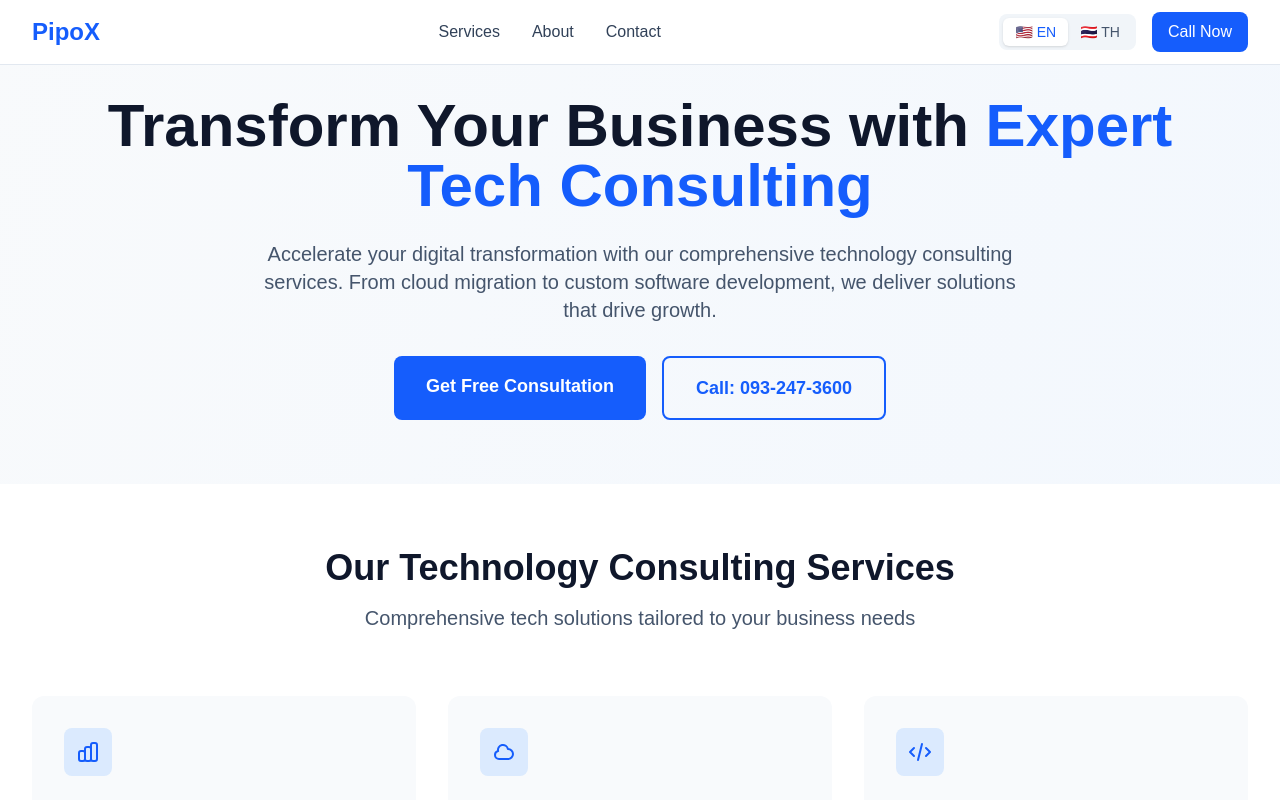
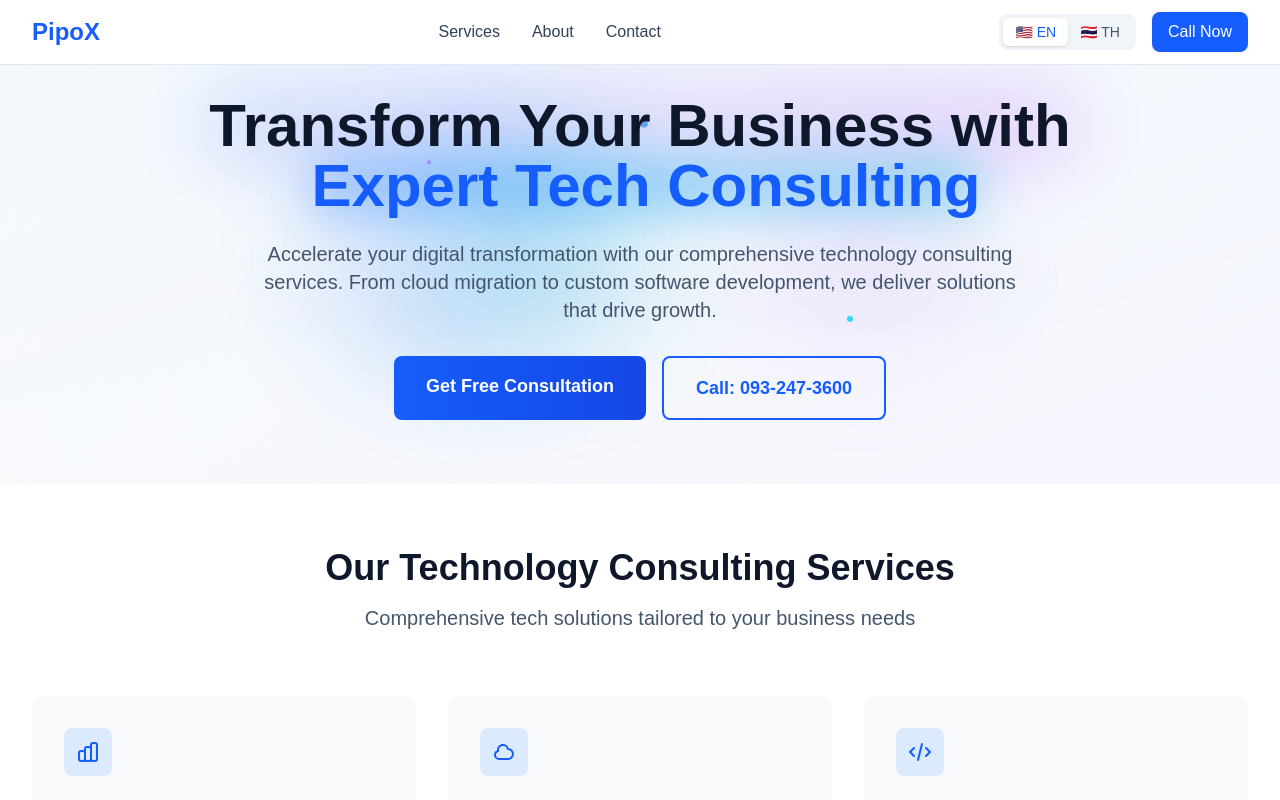
Before and after one commit to SADBOYISME/pipox, a Next.js app: page / in a window 1280 px wide. Shown: the top 800 px of the page. Built offline with nearby package versions, Linux system fonts and the light colour scheme.

Commit message:
feat: implement dynamic language wrapper and enhance animations in Home component

```diff
--- /dev/null
+++ b/app/components/DynamicLangWrapper.tsx
@@ -0,0 +1,17 @@
+'use client'
+
+import { useEffect } from 'react'
+import { useLanguage } from './LanguageProvider'
+
+export default function DynamicLangWrapper() {
+    const { language } = useLanguage()
+
+    useEffect(() => {
+        // Update the html lang attribute when language changes
+        if (typeof document !== 'undefined') {
+            document.documentElement.lang = language
+        }
+    }, [language])
+
+    return null
+}
--- a/app/components/HtmlWrapper.tsx
+++ /dev/null
@@ -1,17 +0,0 @@
-'use client'
-
-import { useLanguage } from './LanguageProvider'
-
-export default function HtmlWrapper({
-    children
-}: {
-    children: React.ReactNode
-}) {
-    const { language } = useLanguage()
-
-    return (
-        <html lang={language}>
-            {children}
-        </html>
-    )
-}
--- a/app/components/StructuredData.tsx
+++ b/app/components/StructuredData.tsx
@@ -4,7 +4,7 @@ export default function StructuredData() {
         "@type": "ProfessionalService",
         "name": "PipoX Technology Consulting",
         "description": "Expert technology consulting services including digital transformation, cloud migration, software development, and IT strategy consulting.",
-        "url": "https://pipox.com",
+        "url": "https://pipox.chobchuen.com",
         "telephone": "+66932473600",
         "email": "contact@pipox.com",
         "address": {
--- a/app/globals.css
+++ b/app/globals.css
@@ -27,6 +27,74 @@ body {
   background: var(--background);
   color: var(--foreground);
   font-family: Arial, Helvetica, sans-serif;
+}
+
+/* Custom animations for glowing effects */
+@keyframes float {
+  0%,
+  100% {
+    transform: translateY(0px);
+  }
+
+  50% {
+    transform: translateY(-20px);
+  }
+}
+
+@keyframes glow-pulse {
+  0%,
+  100% {
+    opacity: 0.4;
+    transform: scale(1);
+  }
+
+  50% {
+    opacity: 0.8;
+    transform: scale(1.05);
+  }
+}
+
+@keyframes shimmer {
+  0% {
+    background-position: -200% 0;
+  }
+
+  100% {
+    background-position: 200% 0;
+  }
+}
+
+/* Floating animation for particles */
+.animate-float {
+  animation: float 3s ease-in-out infinite;
+}
+
+.animate-float-delayed {
+  animation: float 3s ease-in-out infinite;
+  animation-delay: 1.5s;
+}
+
+/* Enhanced glow effect */
+.glow-effect {
+  position: relative;
+}
+
+.glow-effect::before {
+  content: "";
+  position: absolute;
+  inset: -2px;
+  background: linear-gradient(45deg, #3b82f6, #8b5cf6, #06b6d4, #3b82f6);
+  background-size: 400% 400%;
+  border-radius: inherit;
+  opacity: 0;
+  transition: opacity 0.3s ease;
+  z-index: -1;
+  animation: shimmer 3s linear infinite;
+}
+
+.glow-effect:hover::before {
+  opacity: 0.7;
+  filter: blur(20px);
 }
 
 /* Custom scrollbar for webkit browsers */
--- a/app/layout.tsx
+++ b/app/layout.tsx
@@ -1,9 +1,8 @@
 import type { Metadata } from "next";
 import { Geist, Geist_Mono, Noto_Sans_Thai } from "next/font/google";
 import "./globals.css";
-import StructuredData from "./components/StructuredData";
 import { LanguageProvider } from "./components/LanguageProvider";
-import HtmlWrapper from "./components/HtmlWrapper";
+import DynamicLangWrapper from "./components/DynamicLangWrapper";
 
 const geistSans = Geist({
   variable: "--font-geist-sans",
@@ -73,17 +72,51 @@ export default function RootLayout({
   children: React.ReactNode;
 }>) {
   return (
-    <LanguageProvider>
-      <HtmlWrapper>
-        <head>
-          <StructuredData />
-        </head>
-        <body
-          className={`${geistSans.variable} ${geistMono.variable} ${notoSansThai.variable} antialiased`}
-        >
+    <html lang="en" className={`${geistSans.variable} ${geistMono.variable} ${notoSansThai.variable}`}>
+      <body className="antialiased">
+        <LanguageProvider>
+          <DynamicLangWrapper />
           {children}
-        </body>
-      </HtmlWrapper>
-    </LanguageProvider>
+        </LanguageProvider>
+        <script
+          type="application/ld+json"
+          dangerouslySetInnerHTML={{
+            __html: JSON.stringify({
+              "@context": "https://schema.org",
+              "@type": "ProfessionalService",
+              "name": "PipoX Technology Consulting",
+              "description": "Expert technology consulting services including digital transformation, cloud migration, software development, and IT strategy consulting.",
+              "url": "https://pipox.chobchuen.com",
+              "telephone": "+66932473600",
+              "email": "contact@pipox.com",
+              "address": {
+                "@type": "PostalAddress",
+                "addressLocality": "Bangkok",
+                "addressCountry": "Thailand"
+              },
+              "serviceType": [
+                "Digital Transformation",
+                "Cloud Migration",
+                "Software Development",
+                "Cybersecurity Consulting",
+                "IT Strategy Consulting"
+              ],
+              "areaServed": {
+                "@type": "Country",
+                "name": "Thailand"
+              },
+              "founder": {
+                "@type": "Organization",
+                "name": "PipoX"
+              },
+              "sameAs": [
+                "https://linkedin.com/company/pipox",
+                "https://twitter.com/pipox"
+              ]
+            })
+          }}
+        />
+      </body>
+    </html>
   );
 }
--- a/app/page.tsx
+++ b/app/page.tsx
@@ -1,10 +1,15 @@
 'use client'
 
+import { useEffect, useState } from 'react';
 import { useLanguage } from './components/LanguageProvider'
 import LanguageSwitcher from './components/LanguageSwitcher'
 
 export default function Home() {
-  const { t } = useLanguage()
+  const { t } = useLanguage();
+  const [showClientBg, setShowClientBg] = useState(false);
+  useEffect(() => {
+    setShowClientBg(true);
+  }, []);
 
   return (
     <div className="min-h-screen bg-gradient-to-br from-slate-50 to-blue-50 dark:from-slate-900 dark:to-blue-900">
@@ -31,22 +36,49 @@ export default function Home() {
       </nav>
 
       {/* Hero Section */}
-      <section className="pt-24 pb-16 px-4 sm:px-6 lg:px-8">
-        <div className="max-w-7xl mx-auto">
+      <section className="relative pt-24 pb-16 px-4 sm:px-6 lg:px-8 overflow-hidden">
+        {/* Animated Background Elements */}
+        {showClientBg && (
+          <div className="absolute inset-0 overflow-hidden">
+            {/* Glowing Orbs */}
+            <div className="absolute top-1/4 left-1/4 w-64 h-64 bg-blue-500/20 rounded-full blur-3xl animate-pulse"></div>
+            <div className="absolute top-1/3 right-1/4 w-48 h-48 bg-purple-500/20 rounded-full blur-3xl animate-pulse" style={{ animationDelay: '1s' }}></div>
+            <div className="absolute bottom-1/4 left-1/3 w-56 h-56 bg-cyan-500/20 rounded-full blur-3xl animate-pulse" style={{ animationDelay: '2s' }}></div>
+
+            {/* Floating Particles */}
+            <div className="absolute top-1/4 left-1/2 w-2 h-2 bg-blue-400 rounded-full animate-bounce" style={{ animationDelay: '0.5s' }}></div>
+            <div className="absolute top-1/3 left-1/3 w-1 h-1 bg-purple-400 rounded-full animate-bounce" style={{ animationDelay: '1.5s' }}></div>
+            <div className="absolute bottom-1/3 right-1/3 w-1.5 h-1.5 bg-cyan-400 rounded-full animate-bounce" style={{ animationDelay: '2.5s' }}></div>
+
+            {/* Gradient Overlay */}
+            <div className="absolute inset-0 bg-gradient-to-br from-blue-50/50 via-transparent to-purple-50/50 dark:from-blue-900/20 dark:via-transparent dark:to-purple-900/20"></div>
+          </div>
+        )}
+
+        <div className="max-w-7xl mx-auto relative z-10">
           <div className="text-center">
-            <h1 className="text-4xl md:text-6xl font-bold text-slate-900 dark:text-white mb-6">
-              {t('hero.title1')}
-              <span className="text-blue-600 dark:text-blue-400"> {t('hero.title2')}</span>
+            <h1 className="text-4xl md:text-6xl font-bold text-slate-900 dark:text-white mb-6 relative">
+              <span className="relative inline-block">
+                {t('hero.title1')}
+                <div className="absolute inset-0 bg-gradient-to-r from-blue-600 to-purple-600 opacity-20 blur-2xl -z-10 animate-pulse"></div>
+              </span>
+              <span className="text-blue-600 dark:text-blue-400 relative inline-block ml-3">
+                {t('hero.title2')}
+                <div className="absolute inset-0 bg-gradient-to-r from-blue-500 to-cyan-500 opacity-30 blur-xl -z-10 animate-pulse" style={{ animationDelay: '0.5s' }}></div>
+              </span>
             </h1>
-            <p className="text-xl text-slate-600 dark:text-slate-300 mb-8 max-w-3xl mx-auto">
+            <p className="text-xl text-slate-600 dark:text-slate-300 mb-8 max-w-3xl mx-auto relative">
               {t('hero.subtitle')}
+              <span className="absolute inset-0 bg-gradient-to-r from-slate-200 to-slate-300 dark:from-slate-700 dark:to-slate-600 opacity-10 blur-xl -z-10 block"></span>
             </p>
             <div className="flex flex-col sm:flex-row gap-4 justify-center">
-              <a href="#contact" className="bg-blue-600 text-white px-8 py-4 rounded-lg text-lg font-semibold hover:bg-blue-700 transition-colors">
-                {t('hero.consultation')}
+              <a href="#contact" className="relative group bg-gradient-to-r from-blue-600 to-blue-700 text-white px-8 py-4 rounded-lg text-lg font-semibold transition-all duration-300 hover:from-blue-700 hover:to-blue-800 hover:shadow-2xl hover:shadow-blue-500/25 transform hover:-translate-y-1">
+                <span className="relative z-10">{t('hero.consultation')}</span>
+                <div className="absolute inset-0 bg-gradient-to-r from-blue-400 to-cyan-400 opacity-0 group-hover:opacity-20 rounded-lg blur-xl transition-opacity duration-300"></div>
               </a>
-              <a href="tel:0932473600" className="border-2 border-blue-600 text-blue-600 dark:text-blue-400 px-8 py-4 rounded-lg text-lg font-semibold hover:bg-blue-600 hover:text-white transition-colors">
-                {t('hero.call')}
+              <a href="tel:0932473600" className="relative group border-2 border-blue-600 text-blue-600 dark:text-blue-400 px-8 py-4 rounded-lg text-lg font-semibold transition-all duration-300 hover:bg-blue-600 hover:text-white hover:shadow-2xl hover:shadow-blue-500/25 transform hover:-translate-y-1">
+                <span className="relative z-10">{t('hero.call')}</span>
+                <div className="absolute inset-0 bg-gradient-to-r from-blue-400 to-cyan-400 opacity-0 group-hover:opacity-10 rounded-lg blur-xl transition-opacity duration-300"></div>
               </a>
             </div>
           </div>
```
